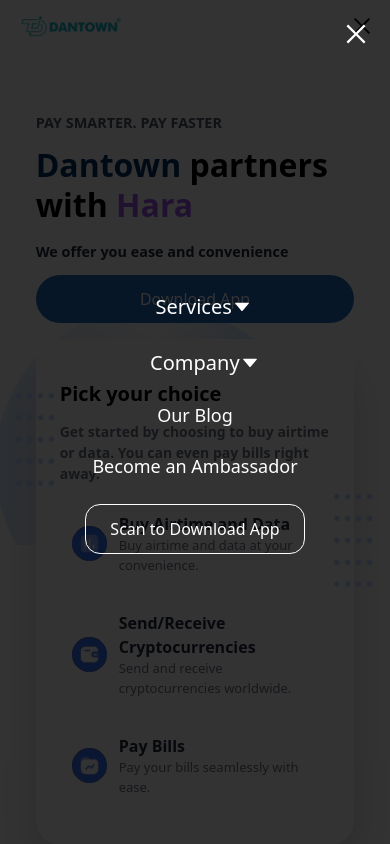
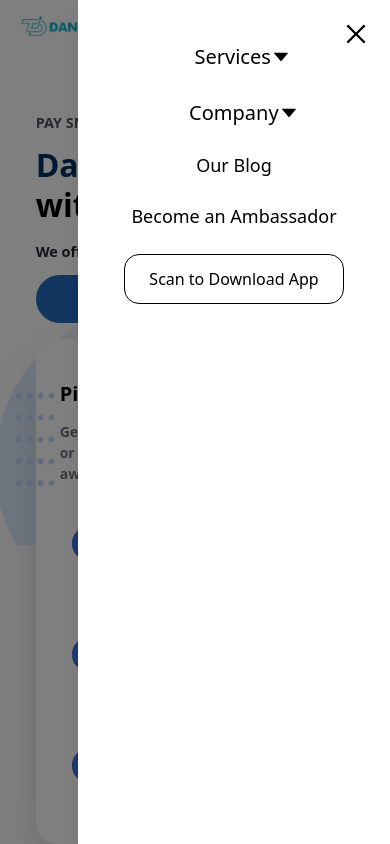
Before and after one commit to AmosGloria/godantown_copy_with_tailwindcss, a Next.js app: page / in a window 390 px wide. Both pictures are taken after a click on the button "Open menu". Shown: the top 844 px of the page. Built offline with nearby package versions, Linux system fonts and the light colour scheme.

Commit message:
Fix: Modified Navbar directory to be mobile responsive

```diff
--- a/app/components/NavBar.tsx
+++ b/app/components/NavBar.tsx
@@ -85,15 +85,23 @@
 
       {/* Mobile Navigation Menu */}
       {isMobileMenuOpen && (
-        <div className="md:hidden fixed inset-0 bg-black bg-opacity-80 flex flex-col items-center justify-center z-50">
+        <>
+          {/* Background Overlay */}
+          <div
+            className="fixed inset-0 bg-black bg-opacity-50 z-40"
+            onClick={toggleMobileMenu} // Clicking outside closes the menu
+          ></div>
+
+          {/* Mobile Menu */}
+          <div className="fixed top-0 right-0 w-4/5 sm:w-3/5 h-full bg-white shadow-lg z-50 flex flex-col items-center pt-10">
             <button
-            className="absolute top-5 right-5 text-white text-[28px]"
+              className="absolute top-5 right-5 text-black text-[28px]"
               onClick={toggleMobileMenu}
               aria-label="Close menu"
             >
               <AiOutlineClose />
             </button>
-          <ul className="flex flex-col items-center space-y-6 text-white text-[18px]">
+            <ul className="flex flex-col items-center space-y-6 text-black text-[18px] w-full">
               <li>
                 <ServiceDropdown
                   isOpen={openDropdown === "service"}
@@ -109,18 +117,18 @@
                 />
               </li>
               <li>
-              <Link href="/ourBlog" onClick={handleLinkClick} className="flex items-end gap-2 text-[18px] hover:text-gray-300 transition duration-200">
-                <span>Our Blog</span>
+                <Link href="/ourBlog" onClick={handleLinkClick} className="text-[18px] hover:text-gray-500 transition duration-200">
+                  Our Blog
                 </Link>
               </li>
               <li>
-              <Link href="/ambassador" onClick={handleLinkClick} className="flex items-end gap-2 text-[18px] hover:text-gray-300 transition duration-200">
-                <span>Become an Ambassador</span>
+                <Link href="/ambassador" onClick={handleLinkClick} className="text-[18px] hover:text-gray-500 transition duration-200">
+                  Become an Ambassador
                 </Link>
               </li>
               <li>
                 <button
-                className="border border-white rounded-[15px] px-6 py-3 text-[16px] cursor-pointer hover:bg-white hover:text-black transition duration-200"
+                  className="border border-black rounded-[15px] px-6 py-3 text-[16px] cursor-pointer hover:bg-black hover:text-white transition duration-200"
                   onClick={handleLinkClick}
                 >
                   Scan to Download App
@@ -128,6 +136,7 @@
               </li>
             </ul>
           </div>
+        </>
       )}
     </>
   );
```
Lines whose indentation alone changed are shown as unchanged.
